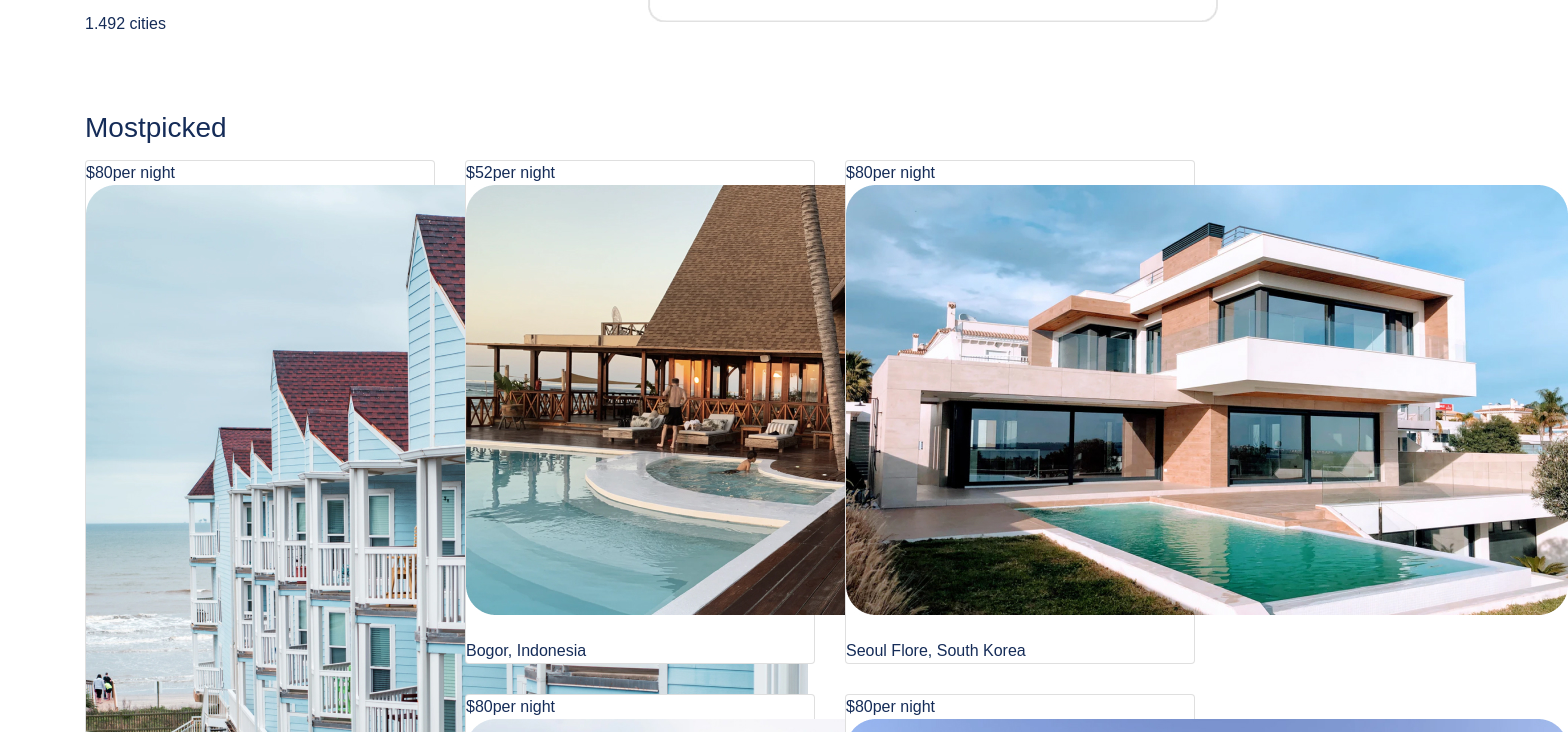
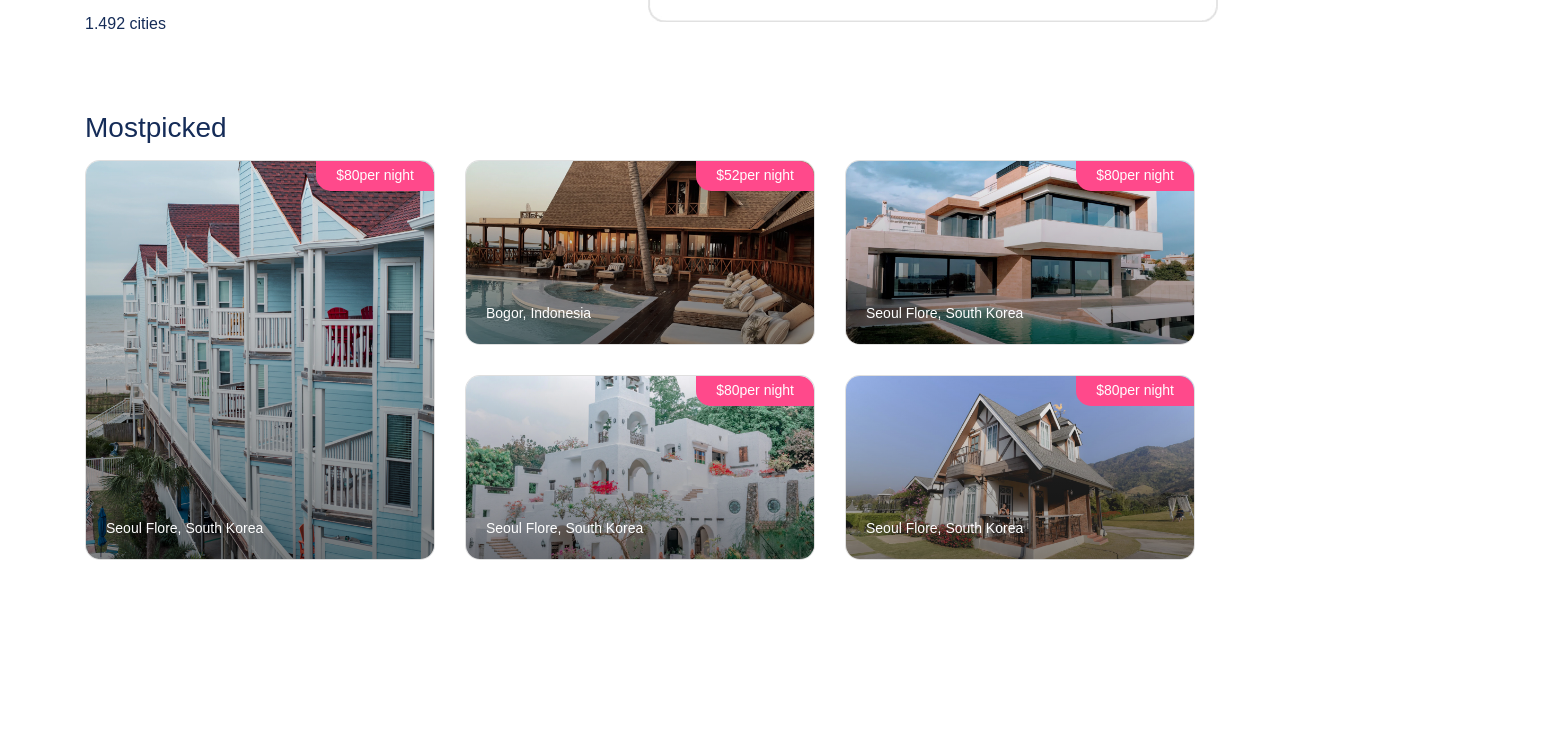
Before and after one commit to idmzulkarnaen/staycation, a React (Create React App) app: page / in a window 1280 px wide. Shown: the part 564-1296 px from the top of the page, 1568 px wide, since content can reach past the window. After the commit the page ends 1194 px from the top, so only its background shows below. Built offline with nearby package versions, Linux system fonts and the light colour scheme.

Commit message:
Mostpicked style css

```diff
--- a/src/assets/scss/_variables.scss
+++ b/src/assets/scss/_variables.scss
@@ -35,8 +35,8 @@
 
 $blue:    #007bff !default;
 $indigo:  #3252DF !default;
-$purple:  #6f42c1 !default;
-$pink:    #e83e8c !default;
+$purple:  #9f8cc2 !default;
+$pink:    #ff498b !default;
 $red:     #dc3545 !default;
 $orange:  #fd7e14 !default;
 $yellow:  #ffc107 !default;
--- a/src/assets/scss/style.scss
+++ b/src/assets/scss/style.scss
@@ -44,16 +44,16 @@
 @import "utilities";
 @import "print";
 
-.brand-text-icon{
+.brand-text-icon {
   font-size: 26px;
   font-weight: 500;
   font-family: "Poppins", sans-serif;
-    color:$primary;
+  color: $primary;
   &:hover {
     color: $primary;
     text-decoration: none;
   }
-    header{
+  header {
     border-bottom: 1px solid $gray-200;
     width: 100%;
     position: relative;
@@ -64,8 +64,8 @@
 
       ul.navbar-nav {
         li.nav-item {
-                    &.active{
-                        a.nav-link{
+          &.active {
+            a.nav-link {
               color: $primary;
             }
           }
@@ -88,6 +88,112 @@
 section {
   margin-bottom: 70px;
 }
+
+.img-cover {
+  object-fit: cover;
+  height: 100%;
+  width: 100%;
+}
+
+.img-contain {
+  object-fit: contain;
+  height: 100%;
+  width: 100%;
+}
+
 .card {
   height: 100%;
+
+  .tag {
+    z-index: 3;
+    font-size: 0.875rem;
+    background-color: $pink;
+    padding: 0.25rem 1.25rem;
+    position: absolute;
+    top: 0;
+    right: 0;
+    color: $white;
+    min-height: 30px;
+    border-radius: 0 15px;
+    font-weight: 400;
+    span {
+      font-weight: 300;
     }
+  }
+
+  .img-wrapper {
+    height: 100%;
+    margin-bottom: 0;
+    border-radius: 0.9375rem;
+    overflow: hidden;
+  }
+
+  .meta-wrapper {
+    margin-top: 1rem;
+    h5 {
+      font-size: 1.125rem;
+      margin-bottom: 2px;
+    }
+    span {
+      font-size: 0.875rem;
+    }
+  }
+
+  &.card-featured {
+    overflow: hidden;
+    cursor: pointer;
+    height: 100%;
+    border-radius: 15px;
+    &:after {
+        position: absolute;
+      content: "";
+      top: 0;
+      left: 0;
+      right: 0;
+      bottom: 0;
+      transform: scale(1.1);
+      transition: 0.5s transform ease-in-out;
+      z-index: 2;
+      @include gradient-y(rgba($black, 0), rgba($black, 0.51), 0%, 100%);
+    }
+
+    .img-wrapper {
+      z-index: 1;
+      margin: 0;
+      position: absolute;
+      top: 0;
+      left: 0;
+      right: 0;
+      bottom: 0;
+      transform: scale(1.1);
+      transition: 0.25s transform ease-in-out;
+    }
+
+    .meta-wrapper {
+      z-index: 4;
+      color: $white;
+      padding: 20px;
+      position: absolute;
+      top: 0;
+      bottom: 0;
+      width: 100%;
+      transform: translateY(0);
+      transition: 0.3s transform ease-in-out;
+      display: flex;
+      justify-content: flex-end;
+      flex-direction: column;
+    }
+    // animasi kursor
+    &:hover {
+      .meta-wrapper {
+        transform: translateY(-10px);
+      }
+      &:after {
+        transform: scale(1);
+      }
+      .img-wrapper {
+        transform: scale(1);
+      }
+    }
+  }
+}
```
Lines whose indentation alone changed are shown as unchanged.
